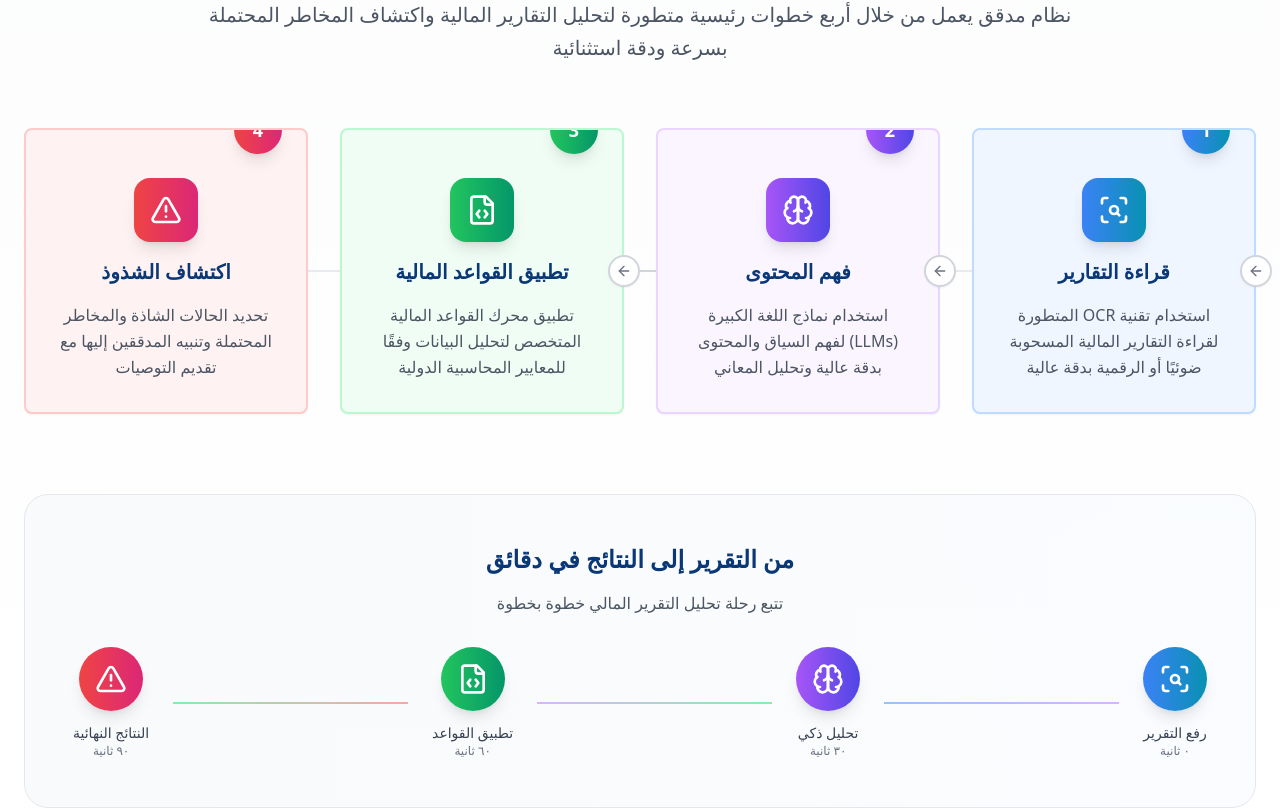
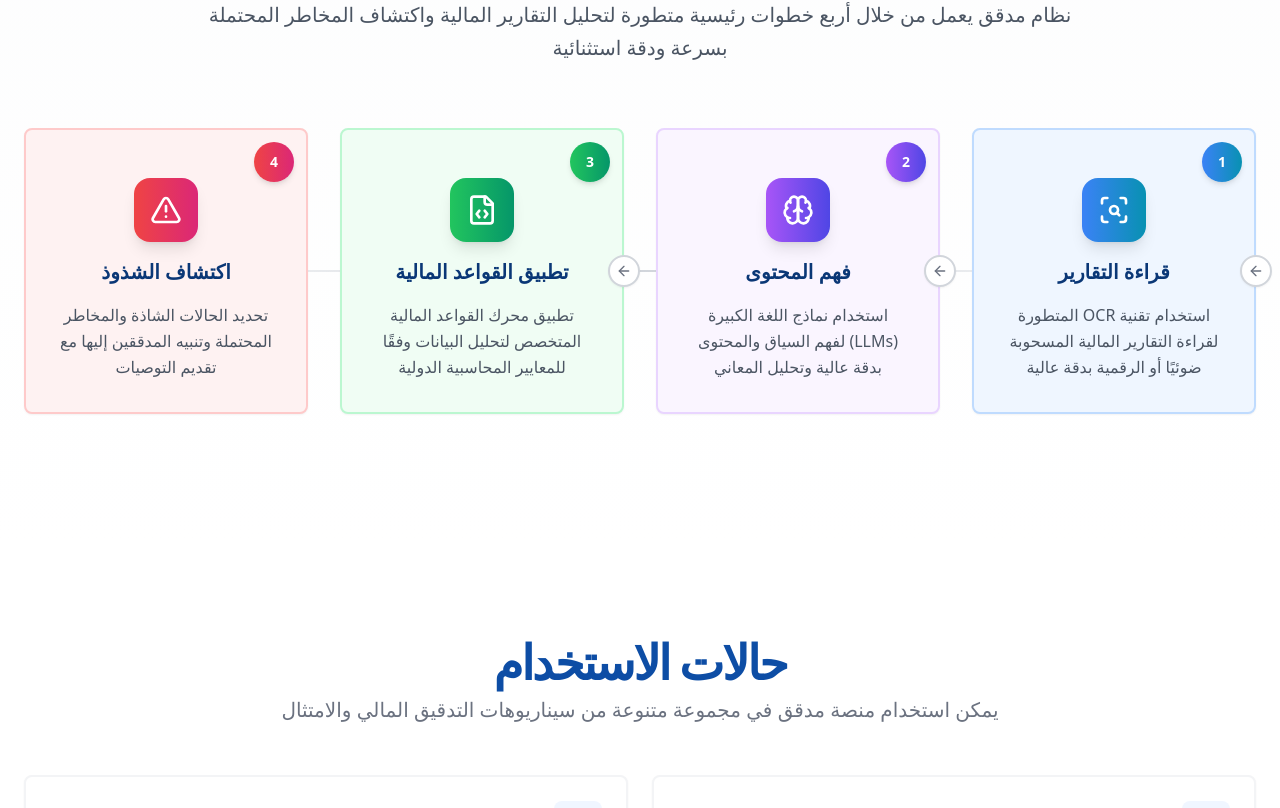
Before and after one commit to Ibrahim-Hurubi/modaqqeq-site, a Next.js app: page / in a window 1280 px wide. Shown: the part 2591-3399 px from the top of the page. Built offline with nearby package versions, Linux system fonts and the light colour scheme.

Commit message:
تعديل تصميم خطوات كيف يعمل مدقق + تحديث رقم الجوال

```diff
--- a/components/how-it-works.tsx
+++ b/components/how-it-works.tsx
@@ -6,7 +6,8 @@ export function HowItWorks() {
     {
       icon: <ScanSearch className="h-8 w-8" />,
       title: "قراءة التقارير",
-      description: "استخدام تقنية OCR المتطورة لقراءة التقارير المالية المسحوبة ضوئيًا أو الرقمية بدقة عالية",
+      description:
+        "استخدام تقنية OCR المتطورة لقراءة التقارير المالية المسحوبة ضوئيًا أو الرقمية بدقة عالية",
       color: "from-blue-500 to-cyan-600",
       bgColor: "bg-blue-50",
       borderColor: "border-blue-200",
@@ -14,7 +15,8 @@ export function HowItWorks() {
     {
       icon: <Brain className="h-8 w-8" />,
       title: "فهم المحتوى",
-      description: "استخدام نماذج اللغة الكبيرة (LLMs) لفهم السياق والمحتوى بدقة عالية وتحليل المعاني",
+      description:
+        "استخدام نماذج اللغة الكبيرة (LLMs) لفهم السياق والمحتوى بدقة عالية وتحليل المعاني",
       color: "from-purple-500 to-indigo-600",
       bgColor: "bg-purple-50",
       borderColor: "border-purple-200",
@@ -22,7 +24,8 @@ export function HowItWorks() {
     {
       icon: <FileCode className="h-8 w-8" />,
       title: "تطبيق القواعد المالية",
-      description: "تطبيق محرك القواعد المالية المتخصص لتحليل البيانات وفقًا للمعايير المحاسبية الدولية",
+      description:
+        "تطبيق محرك القواعد المالية المتخصص لتحليل البيانات وفقًا للمعايير المحاسبية الدولية",
       color: "from-green-500 to-emerald-600",
       bgColor: "bg-green-50",
       borderColor: "border-green-200",
@@ -30,7 +33,8 @@ export function HowItWorks() {
     {
       icon: <AlertTriangle className="h-8 w-8" />,
       title: "اكتشاف الشذوذ",
-      description: "تحديد الحالات الشاذة والمخاطر المحتملة وتنبيه المدققين إليها مع تقديم التوصيات",
+      description:
+        "تحديد الحالات الشاذة والمخاطر المحتملة وتنبيه المدققين إليها مع تقديم التوصيات",
       color: "from-red-500 to-pink-600",
       bgColor: "bg-red-50",
       borderColor: "border-red-200",
@@ -59,7 +63,6 @@ export function HowItWorks() {
         </div>
 
         <div className="relative">
-          {/* Connection Lines */}
           <div className="hidden lg:block absolute top-1/2 left-0 right-0 h-0.5 bg-gradient-to-r from-transparent via-gray-300 to-transparent transform -translate-y-1/2 z-0"></div>
 
           <div className="grid grid-cols-1 md:grid-cols-2 lg:grid-cols-4 gap-8 relative z-10">
@@ -69,9 +72,9 @@ export function HowItWorks() {
                   className={`group relative overflow-hidden border-2 ${step.borderColor} ${step.bgColor} hover:shadow-2xl transition-all duration-500 hover:scale-105 hover:-translate-y-4`}
                 >
                   {/* Step Number */}
-                  <div className="absolute -top-6 right-6 z-20">
+                  <div className="absolute top-3 right-3 z-20">
                     <div
-                      className={`w-12 h-12 rounded-full bg-gradient-to-r ${step.color} flex items-center justify-center text-white font-bold text-lg shadow-lg group-hover:scale-110 transition-transform duration-300`}
+                      className={`w-10 h-10 rounded-full bg-gradient-to-r ${step.color} flex items-center justify-center text-white font-bold text-sm shadow-md`}
                     >
                       {index + 1}
                     </div>
@@ -93,12 +96,12 @@ export function HowItWorks() {
                     </div>
                   </CardContent>
 
-                  {/* Decorative elements */}
+                  {/* Hover effects */}
                   <div className="absolute inset-0 bg-gradient-to-br from-white/30 to-transparent opacity-0 group-hover:opacity-100 transition-opacity duration-500"></div>
                   <div className="absolute top-4 right-4 w-20 h-20 bg-gradient-to-br from-white/20 to-transparent rounded-full blur-xl opacity-0 group-hover:opacity-100 transition-opacity duration-500"></div>
                 </Card>
 
-                {/* Arrow between steps */}
+                {/* Arrows between steps */}
                 {index < steps.length - 1 && (
                   <div className="hidden lg:flex absolute top-1/2 -right-4 transform -translate-y-1/2 z-20">
                     <div className="w-8 h-8 bg-white rounded-full border-2 border-gray-300 flex items-center justify-center shadow-sm">
@@ -110,54 +113,6 @@ export function HowItWorks() {
             ))}
           </div>
         </div>
-
-        {/* Process Flow Visualization */}
-        <div className="mt-20 bg-gradient-to-r from-gray-50 to-blue-50/30 rounded-3xl p-8 md:p-12 border border-gray-200">
-          <div className="text-center mb-8">
-            <h3 className="text-2xl font-bold text-navy-800 mb-4">من التقرير إلى النتائج في دقائق</h3>
-            <p className="text-gray-600">تتبع رحلة تحليل التقرير المالي خطوة بخطوة</p>
-          </div>
-
-          <div className="flex flex-col md:flex-row items-center justify-between gap-6">
-            <div className="flex flex-col items-center text-center">
-              <div className="w-16 h-16 bg-gradient-to-r from-blue-500 to-cyan-600 rounded-full flex items-center justify-center text-white mb-3 shadow-lg">
-                <ScanSearch className="w-8 h-8" />
-              </div>
-              <span className="text-sm font-medium text-gray-700">رفع التقرير</span>
-              <span className="text-xs text-gray-500">٠ ثانية</span>
-            </div>
-
-            <div className="flex-1 h-0.5 bg-gradient-to-r from-blue-300 to-purple-300 hidden md:block"></div>
-
-            <div className="flex flex-col items-center text-center">
-              <div className="w-16 h-16 bg-gradient-to-r from-purple-500 to-indigo-600 rounded-full flex items-center justify-center text-white mb-3 shadow-lg">
-                <Brain className="w-8 h-8" />
-              </div>
-              <span className="text-sm font-medium text-gray-700">تحليل ذكي</span>
-              <span className="text-xs text-gray-500">٣٠ ثانية</span>
-            </div>
-
-            <div className="flex-1 h-0.5 bg-gradient-to-r from-purple-300 to-green-300 hidden md:block"></div>
-
-            <div className="flex flex-col items-center text-center">
-              <div className="w-16 h-16 bg-gradient-to-r from-green-500 to-emerald-600 rounded-full flex items-center justify-center text-white mb-3 shadow-lg">
-                <FileCode className="w-8 h-8" />
-              </div>
-              <span className="text-sm font-medium text-gray-700">تطبيق القواعد</span>
-              <span className="text-xs text-gray-500">٦٠ ثانية</span>
-            </div>
-
-            <div className="flex-1 h-0.5 bg-gradient-to-r from-green-300 to-red-300 hidden md:block"></div>
-
-            <div className="flex flex-col items-center text-center">
-              <div className="w-16 h-16 bg-gradient-to-r from-red-500 to-pink-600 rounded-full flex items-center justify-center text-white mb-3 shadow-lg">
-                <AlertTriangle className="w-8 h-8" />
-              </div>
-              <span className="text-sm font-medium text-gray-700">النتائج النهائية</span>
-              <span className="text-xs text-gray-500">٩٠ ثانية</span>
-            </div>
-          </div>
-        </div>
       </div>
     </section>
   )
```
